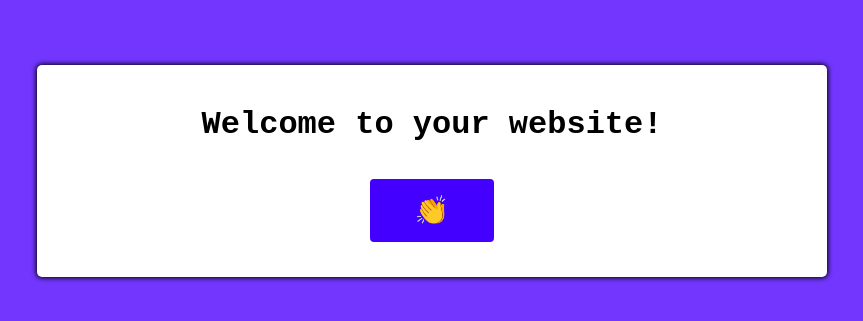
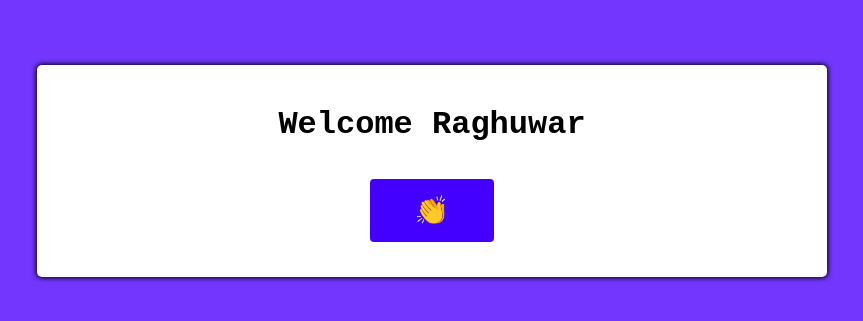
Before and after one commit to Codecademy/deploying-a-static-site-with-netlify-sample, a plain HTML site: page index.html in a window 1280 px wide. Shown: the part 229-550 px from the top of the page, without its empty margins (208-1071 px from the left). Drawn offline with Linux system fonts and the light colour scheme; a web font is replaced by a local one.

Commit message:
heading change

```diff
--- a/index.html
+++ b/index.html
@@ -12,7 +12,7 @@
 
 <body>
   <div class="container">
-    <h1>Welcome to your website!</h1>
+    <h1>Welcome Raghuwar</h1>
     <button id="clap-button" class="button">👏</button>
   </div>
 </body>
```
